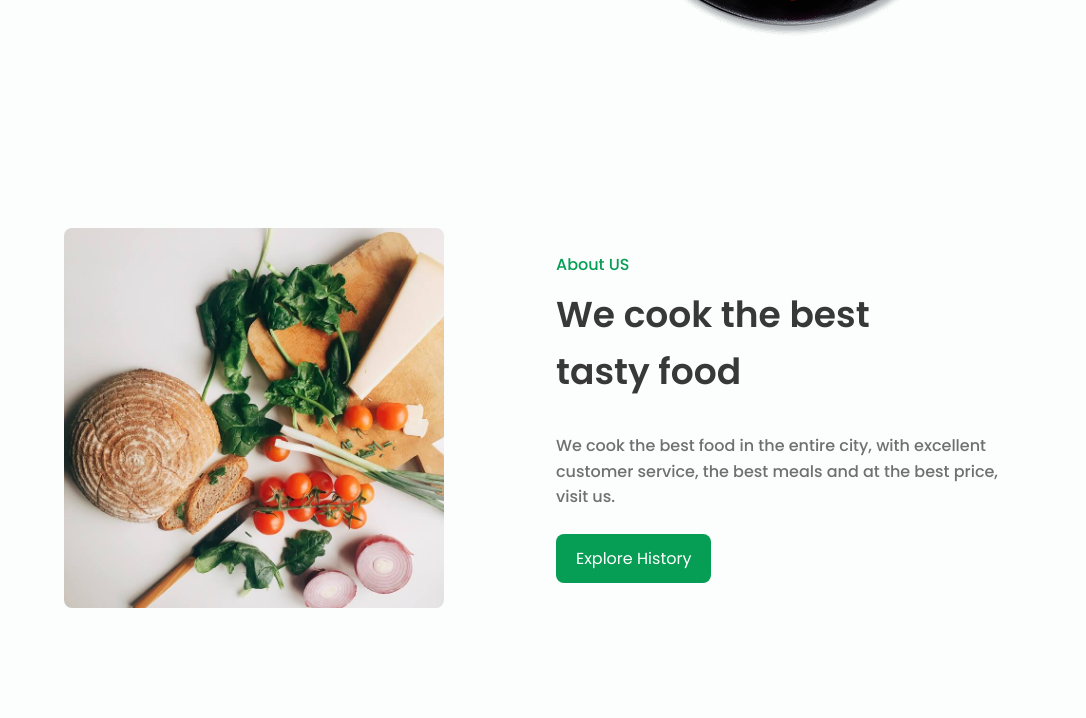
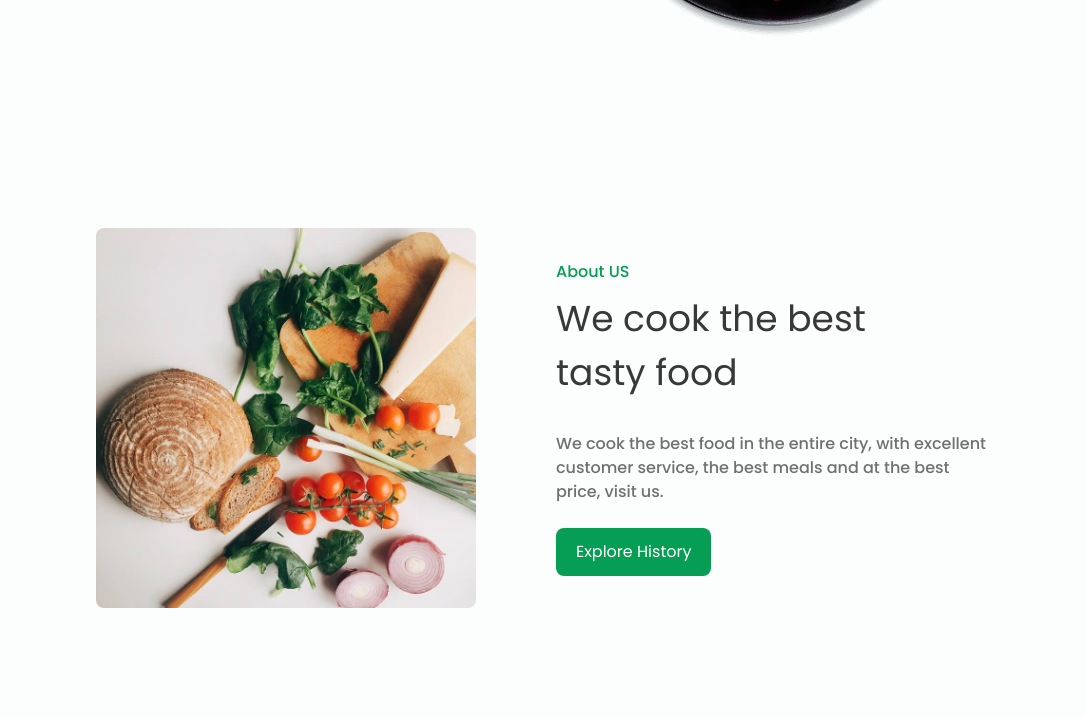
Before and after one commit to rasan3-1416/Tasty-food-site, a website: page index.html in a window 1280 px wide. Shown: the part 509-1227 px from the top of the page, without its empty margins (96-1182 px from the left). Drawn offline with nearby package versions, Linux system fonts and the light colour scheme.

Commit message:
Initialize tailwindcss and set theme for config file

```diff
--- a/index.html
+++ b/index.html
@@ -6,8 +6,11 @@
     <title>Tasty Food Website</title>
     <!-- Remix Icons -->
     <link href="https://cdn.jsdelivr.net/npm/remixicon@3.5.0/fonts/remixicon.css" rel="stylesheet">
+    <!-- Google Fonts -->
+    <link href="https://fonts.googleapis.com/css2?family=Poppins:wght@400;500;600&display=swap" rel="stylesheet">
     <!-- CSS Style Shit -->
     <link rel="stylesheet" href="./assets/css/styles.css">
+    <link rel="stylesheet" href="./assets/css/tailwind.css">
 </head>
 <body>
     <header class="header">
--- /dev/null
+++ b/src/tailwind.css
@@ -0,0 +1,23 @@
+@tailwind base;
+@tailwind components;
+@tailwind utilities;
+
+/* Base Stlyes */
+@layer base {
+    :root {
+        --container: #ffffff,
+        --body: #fbfefd,
+        --first: #069d54,
+        --first-alt: #048654,
+        --title: #383838,
+        --prime: #707070,
+        --prime-light: #a6a6a6,
+    }
+    html {
+        @apply font-body;
+    }
+    body {
+
+    }
+
+}
--- /dev/null
+++ b/tailwind.config.js
@@ -0,0 +1,109 @@
+/** @type {import('tailwindcss').Config} */
+
+const defaultTheme = require('tailwindcss/defaultTheme')
+const plugin = require('tailwindcss/plugin')
+
+// Typography Breakpoint
+const typoBg = '@media(min-width: 768px)'
+
+module.exports = {
+  content: [
+    "./index.html"
+  ],
+  darkMode: 'class',
+  theme: {
+    extend: {
+      // Customized Font
+      fontFamily: {
+        body: ['Poppins', ...defaultTheme.fontFamily.sans],
+      },
+    },
+    fontWeight: {
+      'normal': '400',
+      'medium': '500',
+      'semi-bold': '600',
+    },
+    screens: {
+      // Customzied Breakpoints
+      'xm': {'max': '320px'},
+      'sm': '576px',
+      'md': '768px',
+      'lg': '960px',
+      // ...defaultTheme.screens,
+    },
+    colors: {
+      // Color Palette
+      'transparent': 'transparent',
+      'container': 'var(--container)',
+      'body': 'var(--body)',
+      'first': 'var(--first)',
+      'first-alt': 'var(--first-alt)',
+      'title': 'var(--title)',
+      'prime': '(--prime)',
+      'prime-light': '(prime-light)',
+    },
+    container: {
+      center: true,
+      padding: {
+        sm: '1rem',
+        md: '1.5rem',
+        lg: '2rem',
+      },
+      screens: {
+        xm: '320px',
+        sm: '576px',
+        md: '768px',
+        lg: '960px',
+      }
+    }
+  },
+  plugins: [
+    // Custom Responsive Font Sizes
+    plugin(function({addUtilities}){
+      addUtilities({
+        '.fs-3xl': {
+          fontSize: '2.5rem',
+          '@media (min-width: 768px)': {
+            fontSize: '4rem',
+          }
+        },
+        '.fs-2xl': {
+          fontSize: '1.5rem',
+          '@media (min-width: 768px)': {
+            fontSize: '2.25rem',
+          }
+        },
+        '.fs-xl': {
+          fontSize: '1.25rem',
+          '@media (min-width: 768px': {
+            fontSize: '1.5rem',
+          }
+        },
+        '.fs-md': {
+          fontSize: '1rem',
+          '@media (min-width: 768px)': {
+            fontSize: '1.25rem',
+          }
+        },
+        '.fs-normal': {
+          fontSize: '0.938rem',
+          '@media (min-width: 768px)': {
+            fontSize: '1rem',
+          }
+        },
+        '.fs-sm': {
+          fontSize: '0.813rem',
+          '@media (min-width: 768px)': {
+            fontSize: '0.875rem',
+          }
+        },
+        '.fs-xm': {
+          fontSize: '0.75rem',
+          '@media (min-width: 768px)': {
+            fontSize: '0.813rem',
+          }
+        },
+      })
+    })
+  ],
+}
```
Also changed, not shown: package.json (+5 -2 lines), assets/css/tailwind.css (added), 2 other files.
